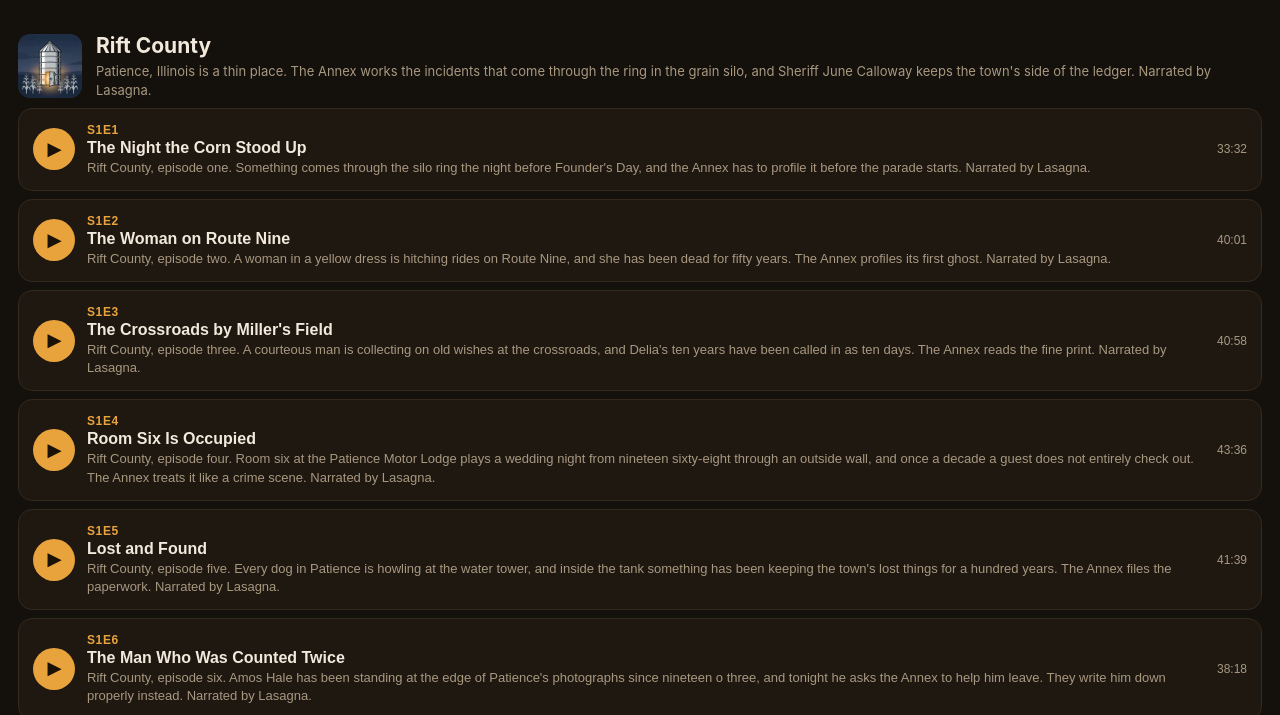
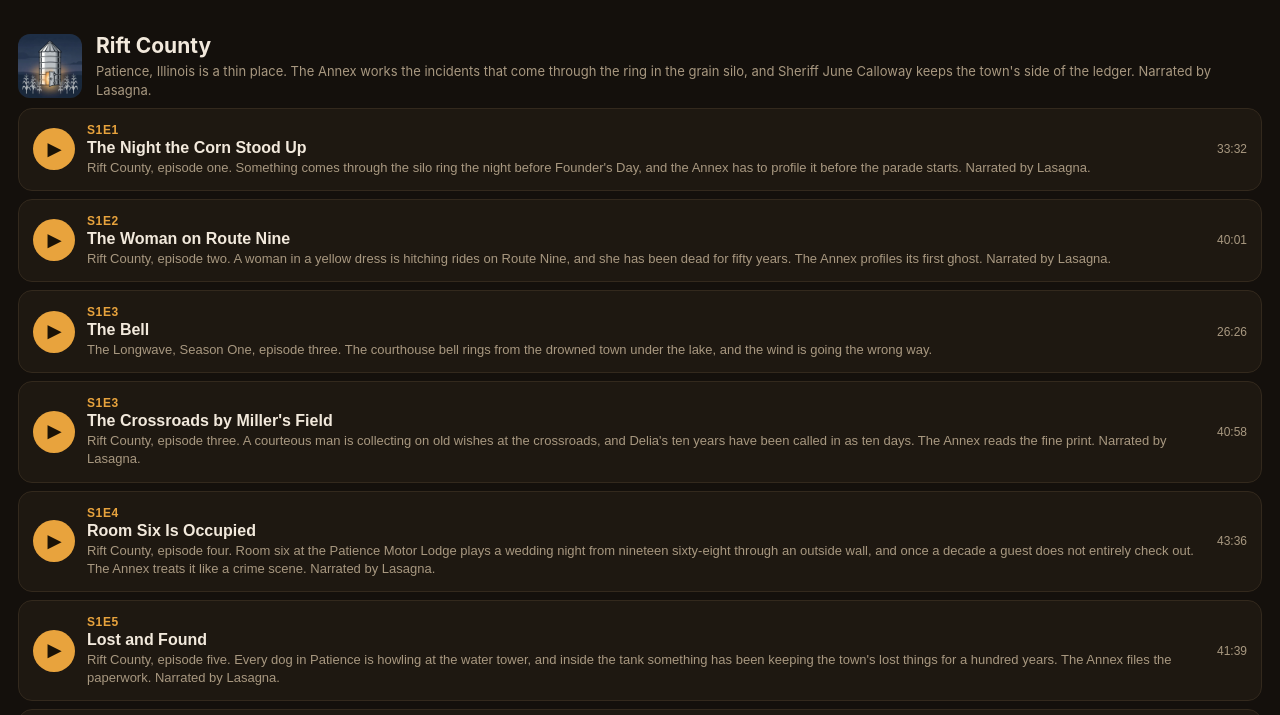
Before and after one commit to pixeldregsz-cmyk/my-podcasts, a plain HTML site: page index.html in a window 1280 px wide. Shown: the part 82-797 px from the top of the page. Drawn offline with Linux system fonts and the light colour scheme.

Commit message:
Add The Longwave S1E3 — The Bell (feed publish blocked, site-only for now)

```diff
--- a/index.html
+++ b/index.html
@@ -142,6 +142,13 @@ const CATALOG = [
     "desc": "Rift County, episode two. A woman in a yellow dress is hitching rides on Route Nine, and she has been dead for fifty years. The Annex profiles its first ghost. Narrated by Lasagna.",
     "dur": 2401,
     "src": "https://muse.ai/podcasts/media/1251520524722029/cf401fab-6fcc-4842-93e5-da4a07182f1d/ep-5d0580d3-0db1-402b-b636-6f741c805024.mp3"
+   },
+   {
+    "label": "S1E3",
+    "title": "The Bell",
+    "desc": "The Longwave, Season One, episode three. The courthouse bell rings from the drowned town under the lake, and the wind is going the wrong way.",
+    "dur": 1586,
+    "src": "audio/the-bell.mp3"
    },
    {
     "label": "S1E3",
```
Also changed, not shown: 1 other file.
